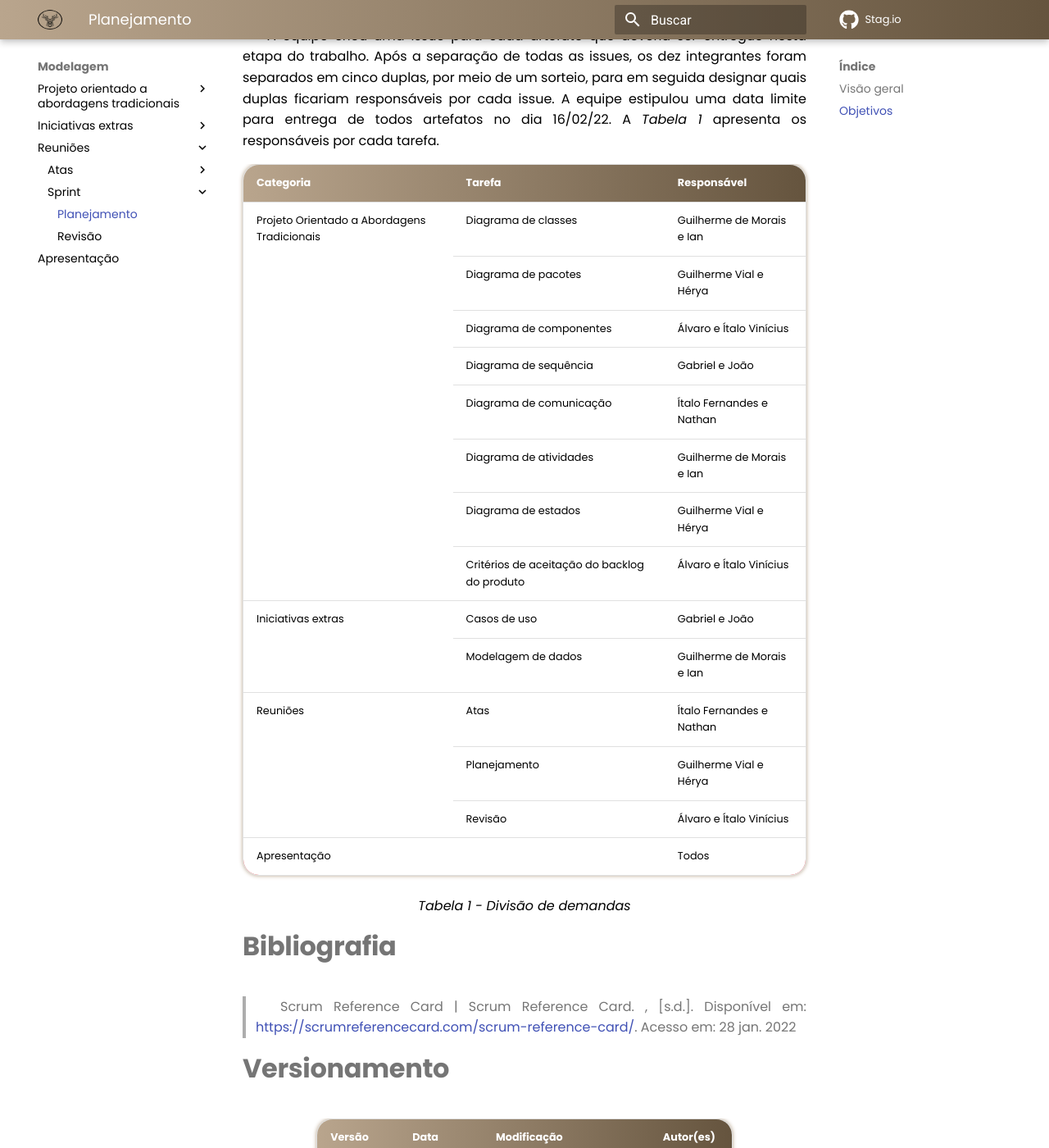
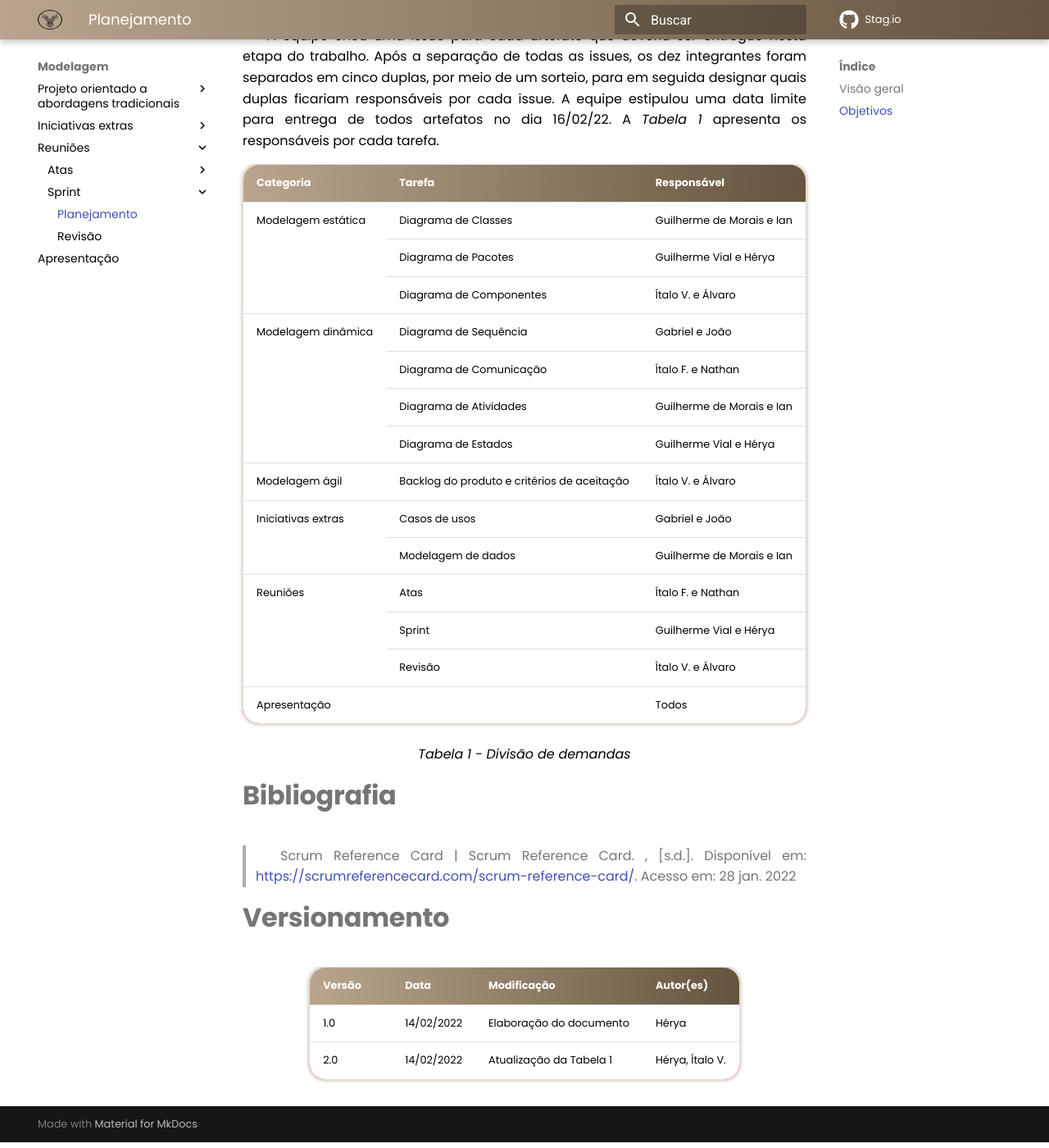
Before and after one commit to UnBArqDsw2021-2/2021.2_G3_stag.io, an MkDocs documentation site: the page built from docs/Modelagem/Reunioes/Sprint/Planejamento.md, in a window 1280 px wide and 1400 px high, scrolled down 766 px. Shown: the whole window at 82% size. Built offline with MkDocs 1.6.1 and Material for MkDocs 9.7.7, drawn with Linux system fonts in a browser that asks for light colours; comment, search, counter and statistics services are not loaded; old or Windows-style settings are respelled for this version of MkDocs.

Commit message:
Atualização da tabela 1

```diff
--- a/docs/Modelagem/Reunioes/Sprint/Planejamento.md
+++ b/docs/Modelagem/Reunioes/Sprint/Planejamento.md
@@ -29,42 +29,44 @@ A equipe criou uma issue para cada artefato que deveria ser entregue nesta etapa
 </thead>
 <tbody>
   <tr>
-    <td rowspan="8">Projeto Orientado a Abordagens Tradicionais</td>
-    <td>Diagrama de classes</td>
-    <td>Guilherme de Morais e Ian </td>
+    <td rowspan="3">Modelagem estática</td>
+    <td>Diagrama de Classes</td>
+    <td>Guilherme de Morais e Ian</td>
   </tr>
   <tr>
-    <td>Diagrama de pacotes</td>
+    <td>Diagrama de Pacotes</td>
     <td>Guilherme Vial e Hérya</td>
   </tr>
   <tr>
-    <td>Diagrama de componentes</td>
-    <td>Álvaro e Ítalo Vinícius</td>
+    <td>Diagrama de Componentes</td>
+    <td>Ítalo V. e Álvaro</td>
   </tr>
   <tr>
-    <td>Diagrama de sequência</td>
-    <td>Gabriel e João </td>
+    <td rowspan="4">Modelagem dinâmica</td>
+    <td>Diagrama de Sequência</td>
+    <td>Gabriel e João</td>
   </tr>
   <tr>
-    <td>Diagrama de comunicação</td>
-    <td>Ítalo Fernandes e Nathan</td>
+    <td>Diagrama de Comunicação</td>
+    <td>Ítalo F. e Nathan</td>
   </tr>
   <tr>
-    <td>Diagrama de atividades</td>
+    <td>Diagrama de Atividades</td>
     <td>Guilherme de Morais e Ian</td>
   </tr>
   <tr>
-    <td>Diagrama de estados</td>
+    <td>Diagrama de Estados</td>
     <td>Guilherme Vial e Hérya</td>
   </tr>
   <tr>
-    <td>Critérios de aceitação do backlog do produto</td>
-    <td>Álvaro e Ítalo Vinícius</td>
+    <td>Modelagem ágil</td>
+    <td>Backlog do produto e critérios de aceitação</td>
+    <td>Ítalo V. e Álvaro</td>
   </tr>
   <tr>
     <td rowspan="2">Iniciativas extras</td>
-    <td>Casos de uso</td>
-    <td>Gabriel e João </td>
+    <td>Casos de usos</td>
+    <td>Gabriel e João</td>
   </tr>
   <tr>
     <td>Modelagem de dados</td>
@@ -73,15 +75,15 @@ A equipe criou uma issue para cada artefato que deveria ser entregue nesta etapa
   <tr>
     <td rowspan="3">Reuniões</td>
     <td>Atas</td>
-    <td>Ítalo Fernandes e Nathan</td>
+    <td>Ítalo F. e Nathan</td>
   </tr>
   <tr>
-    <td>Planejamento</td>
+    <td>Sprint</td>
     <td>Guilherme Vial e Hérya</td>
   </tr>
   <tr>
     <td>Revisão</td>
-    <td>Álvaro e Ítalo Vinícius</td>
+    <td>Ítalo V. e Álvaro</td>
   </tr>
   <tr>
     <td>Apresentação</td>
@@ -102,3 +104,4 @@ A equipe criou uma issue para cada artefato que deveria ser entregue nesta etapa
 Versão | Data | Modificação | Autor(es) |
 |--|--|--|--|
 |1.0|14/02/2022|Elaboração do documento|Hérya|
+|2.0|14/02/2022|Atualização da Tabela 1|Hérya, Ítalo V.|
```
